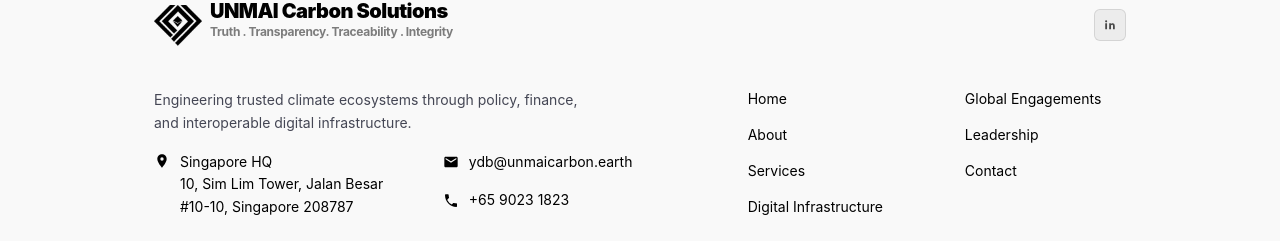
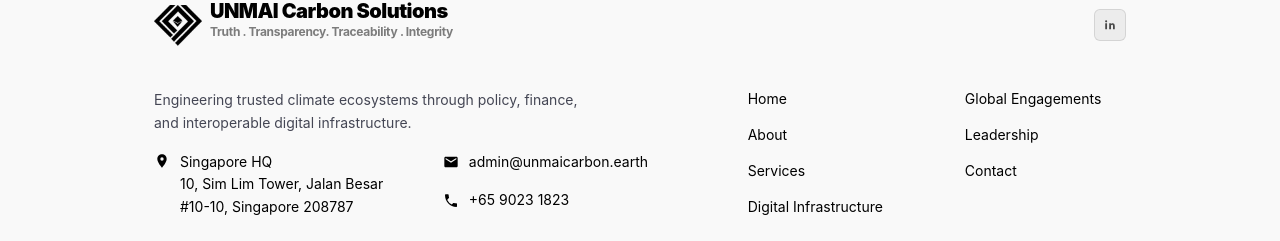
Before and after one commit to karthi4632a1810/unmaic-arbon-v3, a React (Vite) app: page / in a window 1280 px wide. Shown: the part 4305-4546 px from the top of the page. Built offline with nearby package versions, Linux system fonts and the light colour scheme; no server answers.

Commit message:
update hero video tumb and footer email

```diff
--- a/src/OtherPages.tsx
+++ b/src/OtherPages.tsx
@@ -482,7 +482,7 @@
             title="Contact Intelligence"
             meta="Direct Channels"
             body="Singapore HQ · 10, Sim Lim Tower, Jalan Besar #10-10, Singapore 208787"
-            kpis={["ydb@unmaicarbon.earth", "+65 9023 1823", "www.unmaicarbon.earth"]}
+            kpis={["admin@unmaicarbon.earth", "+65 9023 1823", "www.unmaicarbon.earth"]}
           />
         </div>
       </div>
--- a/src/UnmaiCarbonHomePage.tsx
+++ b/src/UnmaiCarbonHomePage.tsx
@@ -6,6 +6,7 @@
 import { ScheduleConsultationModal } from "./components/ScheduleConsultationModal";
 import { SiteHeader } from "./components/SiteHeader";
 import heroVideo from "./assets/unmai-carbon.mp4";
+import heroThumbnail from "./assets/hero-thumbnail.png";
 import { cacheHeroVideoFromUrl, getCachedHeroVideo } from "./lib/heroVideoCache";
 import "./App.css";
 
@@ -239,6 +240,7 @@
         muted
         loop
         playsInline
+        poster={heroThumbnail}
         preload="metadata"
         controls={false}
         disablePictureInPicture
--- a/src/components/SiteFooter.tsx
+++ b/src/components/SiteFooter.tsx
@@ -114,11 +114,11 @@
       </div>
       <div className="flex flex-col gap-4">
         <a
-          href="mailto:ydb@unmaicarbon.earth"
+          href="mailto:admin@unmaicarbon.earth"
           className="group flex items-center gap-2.5 transition hover:text-[#006c49]"
         >
           <MailIcon className="size-4 shrink-0 text-black" />
-          <span className="group-hover:underline">ydb@unmaicarbon.earth</span>
+          <span className="group-hover:underline">admin@unmaicarbon.earth</span>
         </a>
         <a
           href="tel:+6590231823"
```
Also changed, not shown: 1 other file (tests, documents, lock files or other folders).
